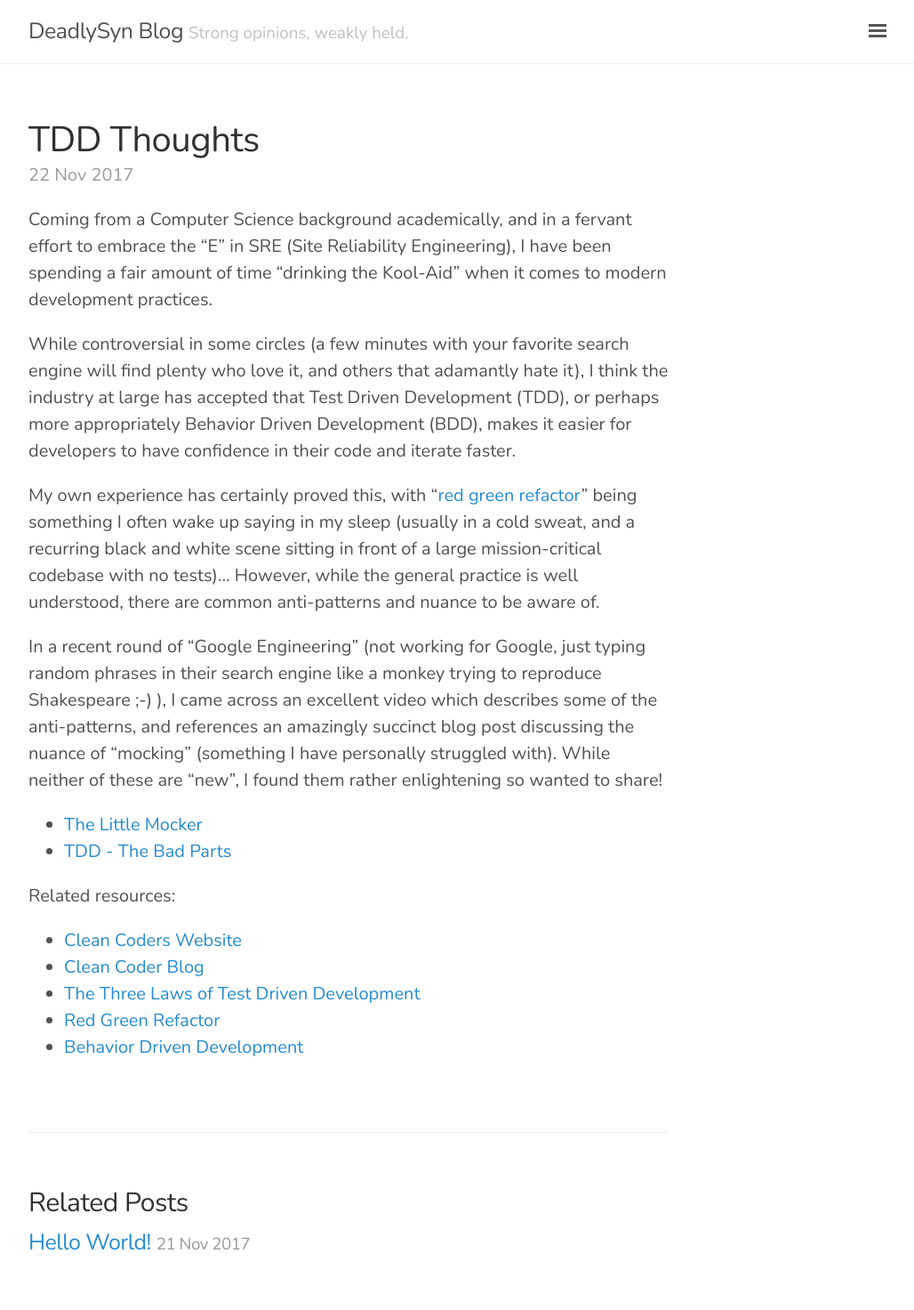
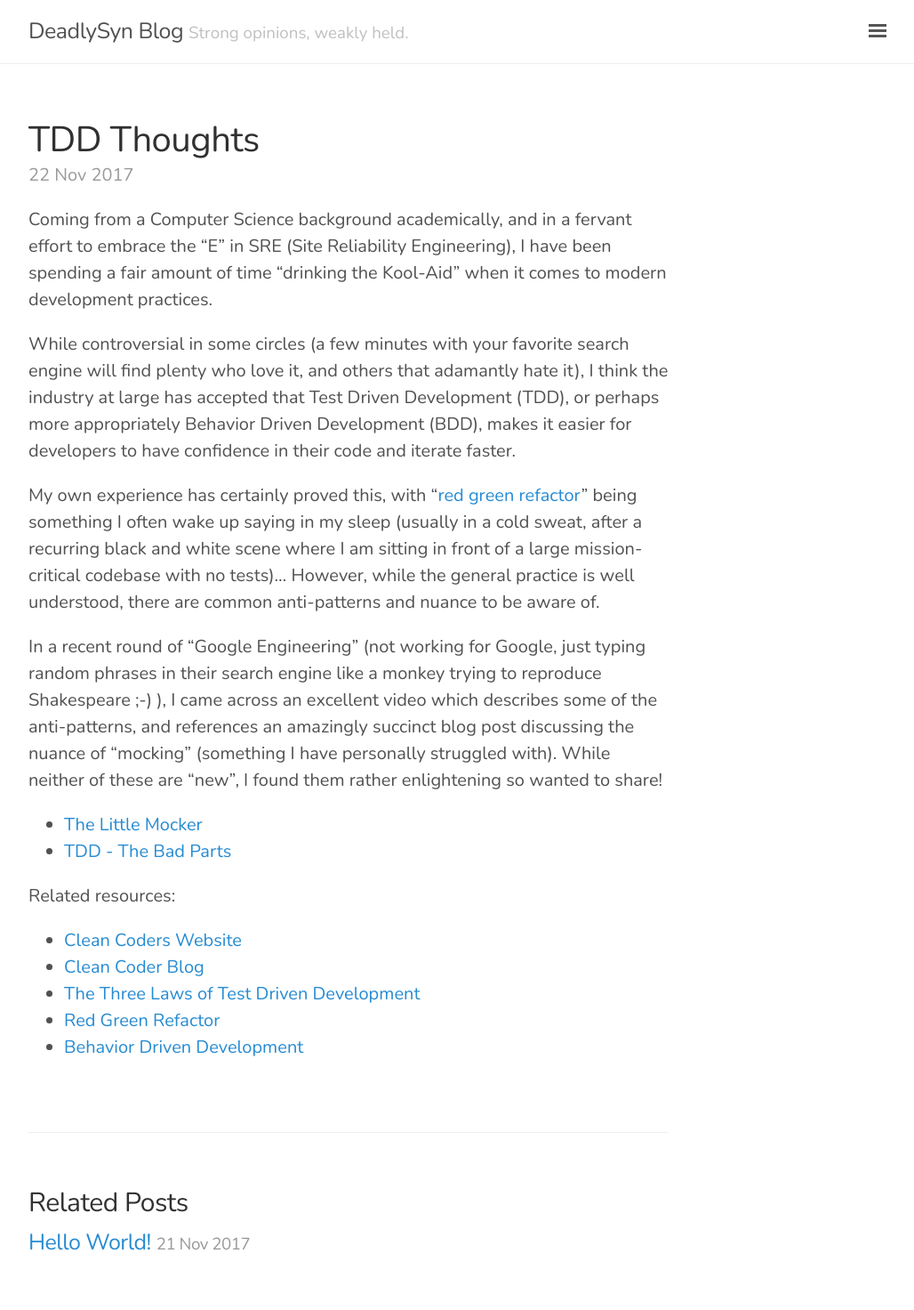
Before and after one commit to deadlysyn/blog, a Jekyll site: the page built from _posts/2017-11-22-tdd-thoughts.md, in a window 1280 px wide. Shown: the whole page at 89% size, without its empty margins (248-1276 px from the left). Built offline with Jekyll 4.4.1, drawn with Linux system fonts in a browser that asks for light colours.

Commit message:
minor grammar tweak

```diff
--- a/_posts/2017-11-22-tdd-thoughts.md
+++ b/_posts/2017-11-22-tdd-thoughts.md
@@ -9,7 +9,7 @@ Coming from a Computer Science background academically, and in a fervant effort
 
 While controversial in some circles (a few minutes with your favorite search engine will find plenty who love it, and others that adamantly hate it), I think the industry at large has accepted that Test Driven Development (TDD), or perhaps more appropriately Behavior Driven Development (BDD), makes it easier for developers to have confidence in their code and iterate faster.
 
-My own experience has certainly proved this, with "[red green refactor](http://http://blog.cleancoder.com/uncle-bob/2014/12/17/TheCyclesOfTDD.html)" being something I often wake up saying in my sleep (usually in a cold sweat, and a recurring black and white scene sitting in front of a large mission-critical codebase with no tests)...  However, while the general practice is well understood, there are common anti-patterns and nuance to be aware of.
+My own experience has certainly proved this, with "[red green refactor](http://http://blog.cleancoder.com/uncle-bob/2014/12/17/TheCyclesOfTDD.html)" being something I often wake up saying in my sleep (usually in a cold sweat, after a recurring black and white scene where I am sitting in front of a large mission-critical codebase with no tests)...  However, while the general practice is well understood, there are common anti-patterns and nuance to be aware of.
 
 In a recent round of "Google Engineering" (not working for Google, just typing random phrases in their search engine like a monkey trying to reproduce Shakespeare ;-) ), I came across an excellent video which describes some of the anti-patterns, and references an amazingly succinct blog post discussing the nuance of "mocking" (something I have personally struggled with).  While neither of these are "new", I found them rather enlightening so wanted to share!
 
```
